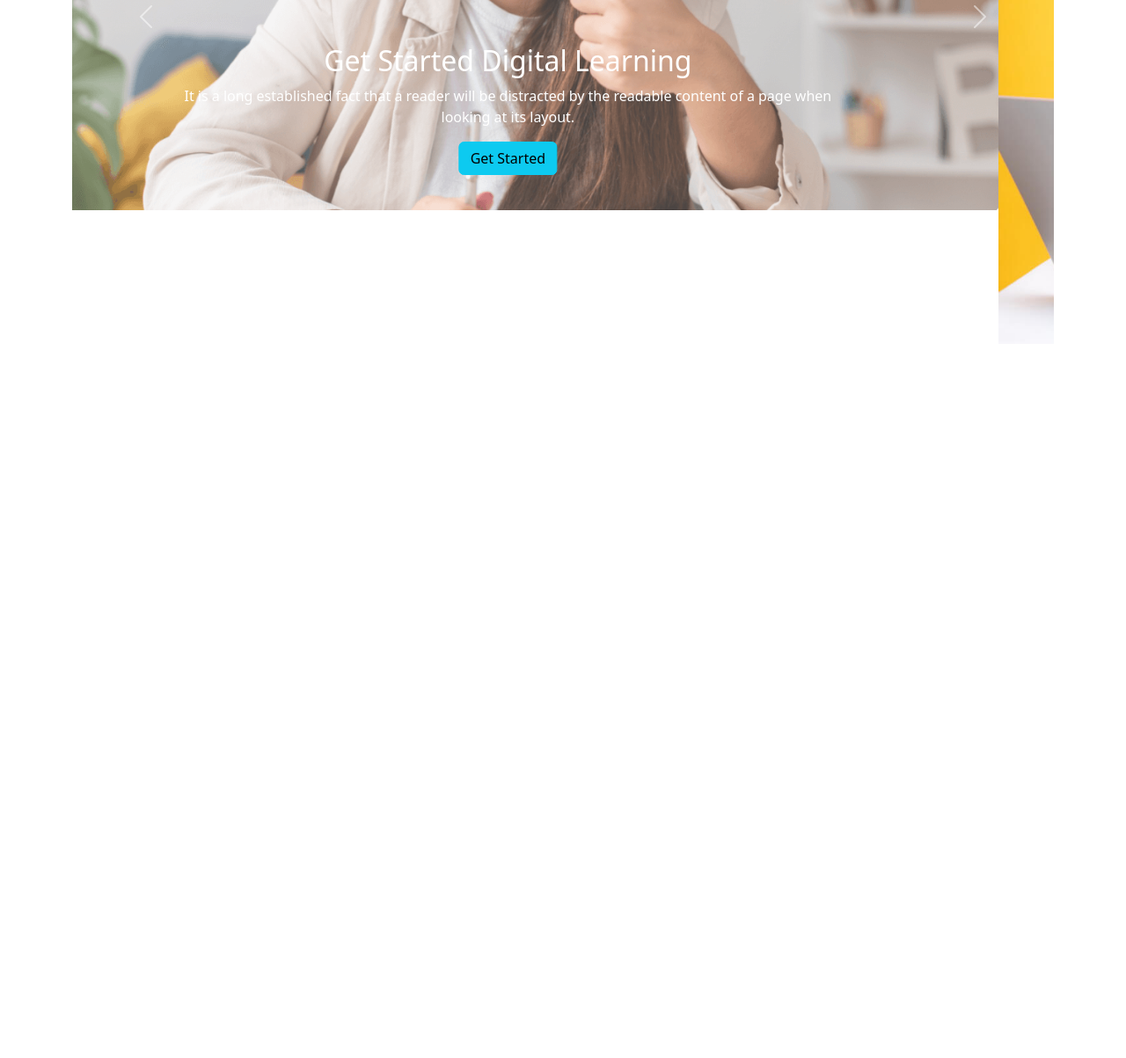
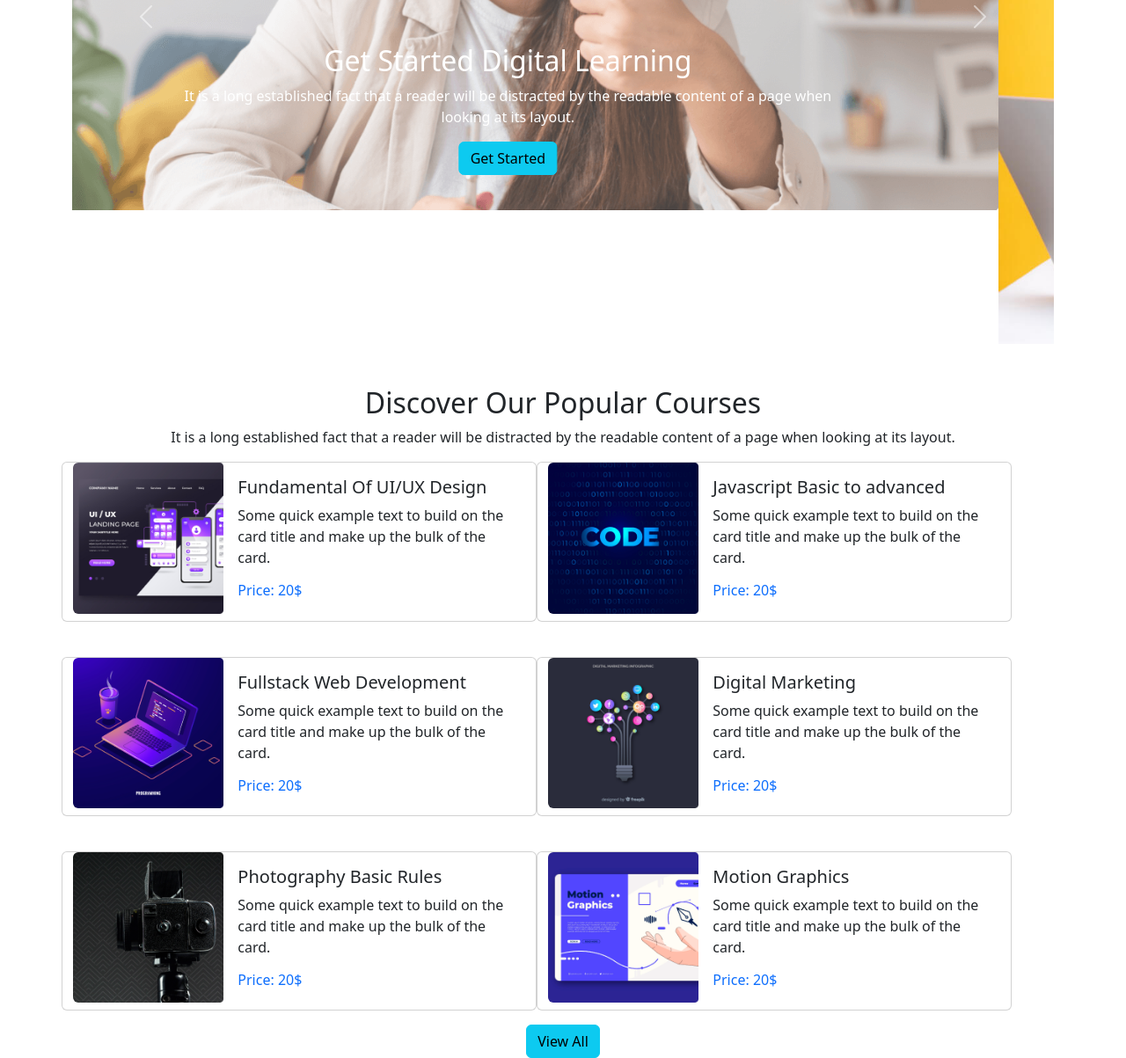
Before and after one commit to SazzadurRahmanAyan/ed-tech-website, a plain HTML site: page index.html in a window 1280 px wide. Shown: the part 457-1660 px from the top of the page at 88% size. Before the commit the page ends 848 px from the top, so only its background shows below. Drawn offline with nearby package versions, Linux system fonts and the light colour scheme.

Commit message:
courses added

```diff
--- a/index.html
+++ b/index.html
@@ -77,6 +77,105 @@
           </section>
           <!-- slider end -->
     </header>
+    <main class="container">
+      <!-- courses start -->
+      <section class="mt-5">
+        <div class="text-center">
+          <h2>Discover Our Popular Courses</h2>
+          <p>It is a long established fact that a reader will be distracted by the readable content of a page when looking at its layout.</p>
+        </div>
+        <div class="row row-cols-1 row-cols-md-2 g-4">
+          <div class="card mb-3" style="max-width: 540px;">
+            <div class="row g-0">
+              <div class="col-md-4">
+                <img src="images/course/course-1.png" class="img-fluid rounded-start" alt="...">
+              </div>
+              <div class="col-md-8">
+                <div class="card-body">
+                  <h5 class="card-title">Fundamental Of UI/UX Design</h5>
+                  <p class="card-text">Some quick example text to build on the card title and make up the bulk of the card.</p>
+                  <h6 class="text-primary">Price: 20$</h6>
+                </div>
+              </div>
+            </div>
+          </div>
+          <div class="card mb-3" style="max-width: 540px;">
+            <div class="row g-0">
+              <div class="col-md-4">
+                <img src="images/course/course-2.png" class="img-fluid rounded-start" alt="...">
+              </div>
+              <div class="col-md-8">
+                <div class="card-body">
+                  <h5 class="card-title">Javascript Basic to advanced</h5>
+                  <p class="card-text">Some quick example text to build on the card title and make up the bulk of the card.</p>
+                  <h6 class="text-primary">Price: 20$</h6>
+                </div>
+              </div>
+            </div>
+          </div>
+          <div class="card mb-3" style="max-width: 540px;">
+            <div class="row g-0">
+              <div class="col-md-4">
+                <img src="images/course/course-3.png" class="img-fluid rounded-start" alt="...">
+              </div>
+              <div class="col-md-8">
+                <div class="card-body">
+                  <h5 class="card-title">Fullstack Web Development</h5>
+                  <p class="card-text">Some quick example text to build on the card title and make up the bulk of the card.</p>
+                  <h6 class="text-primary">Price: 20$</h6>
+                </div>
+              </div>
+            </div>
+          </div>
+          <div class="card mb-3" style="max-width: 540px;">
+            <div class="row g-0">
+              <div class="col-md-4">
+                <img src="images/course/course-4.png" class="img-fluid rounded-start" alt="...">
+              </div>
+              <div class="col-md-8">
+                <div class="card-body">
+                  <h5 class="card-title">Digital Marketing</h5>
+                  <p class="card-text">Some quick example text to build on the card title and make up the bulk of the card.</p>
+                  <h6 class="text-primary">Price: 20$</h6>
+                </div>
+              </div>
+            </div>
+          </div>
+          <div class="card mb-3" style="max-width: 540px;">
+            <div class="row g-0">
+              <div class="col-md-4">
+                <img src="images/course/course-5.png" class="img-fluid rounded-start" alt="...">
+              </div>
+              <div class="col-md-8">
+                <div class="card-body">
+                  <h5 class="card-title">Photography Basic Rules</h5>
+                  <p class="card-text">Some quick example text to build on the card title and make up the bulk of the card.</p>
+                  <h6 class="text-primary">Price: 20$</h6>
+                </div>
+              </div>
+            </div>
+          </div>
+          <div class="card mb-3" style="max-width: 540px;">
+            <div class="row g-0">
+              <div class="col-md-4">
+                <img src="images/course/course-6.png" class="img-fluid rounded-start" alt="...">
+              </div>
+              <div class="col-md-8">
+                <div class="card-body">
+                  <h5 class="card-title">Motion Graphics</h5>
+                  <p class="card-text">Some quick example text to build on the card title and make up the bulk of the card.</p>
+                  <h6 class="text-primary">Price: 20$</h6>
+                </div>
+              </div>
+            </div>
+          </div>
+        </div>
+        <div class="d-flex justify-content-center">
+          <div class="btn btn-info">View All</div>
+        </div>
+      </section>
+      <!-- courses end -->
+    </main>
     <script src="https://cdn.jsdelivr.net/npm/bootstrap@5.2.0/dist/js/bootstrap.bundle.min.js" integrity="sha384-A3rJD856KowSb7dwlZdYEkO39Gagi7vIsF0jrRAoQmDKKtQBHUuLZ9AsSv4jD4Xa" crossorigin="anonymous"></script>
   </body>
 </html>
```
